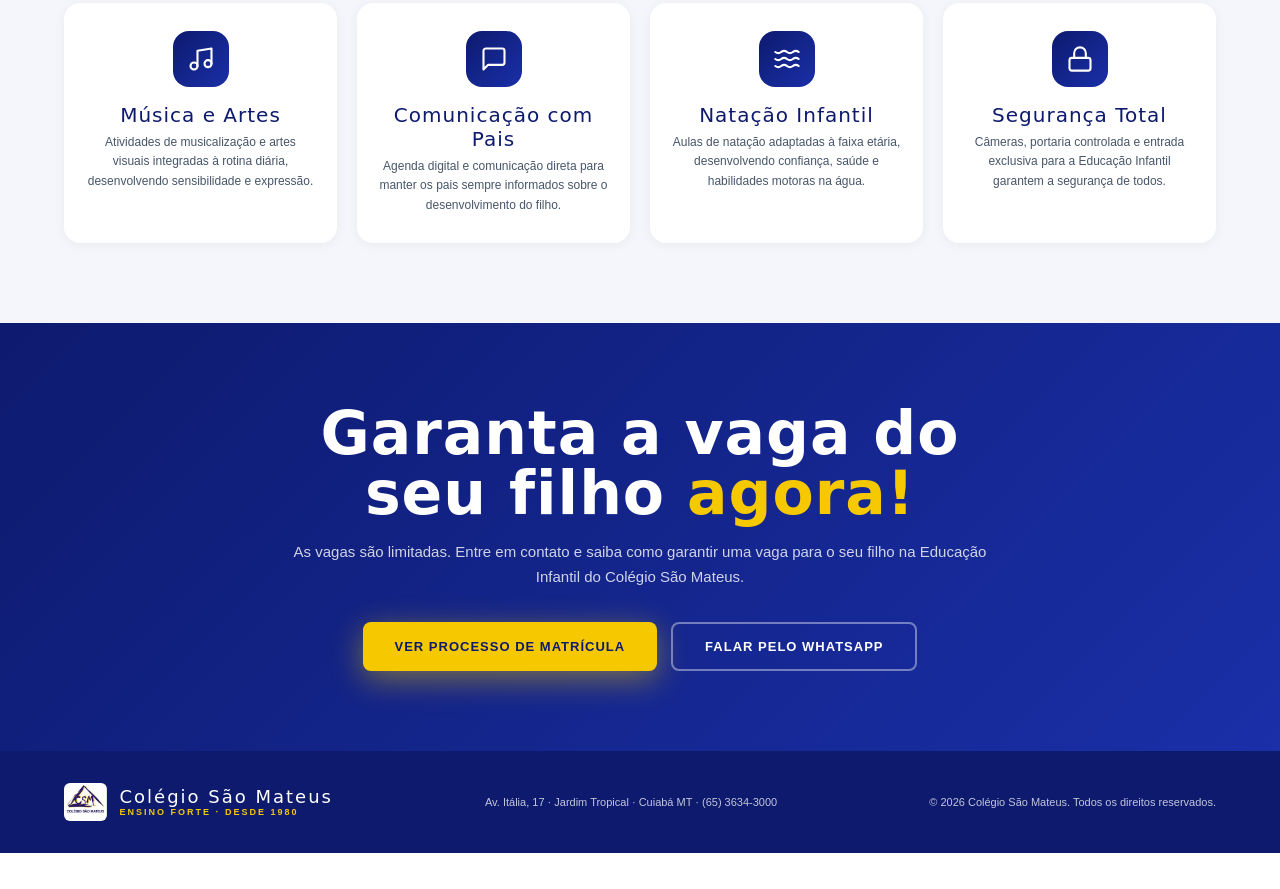
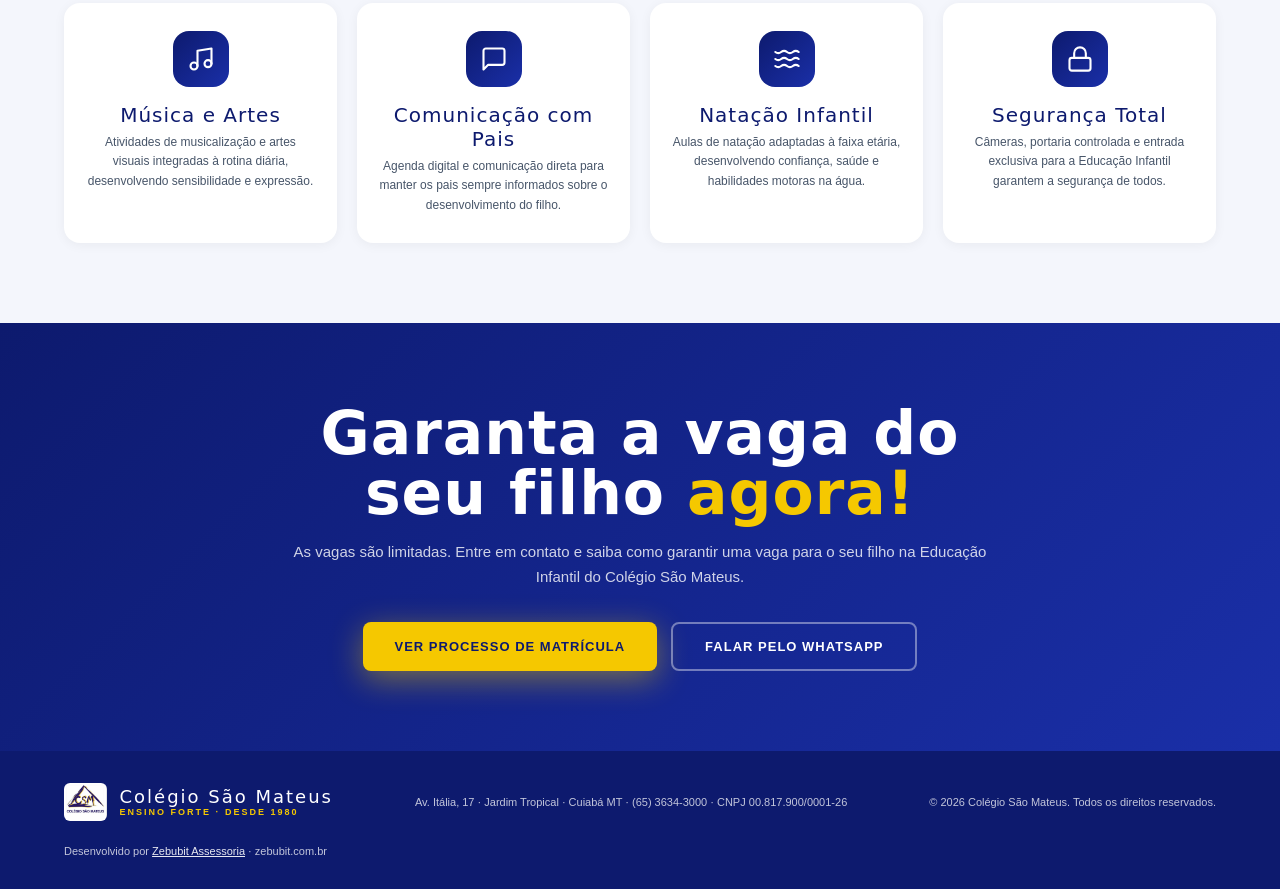
Before and after one commit to zebubit/Colegio-Sao-Mateus, a plain HTML site: page educacao-infantil.html in a window 1280 px wide. Shown: the part 1929-2818 px from the top of the page. Before the commit the page ends 2782 px from the top, so only its background shows below. Drawn offline with Linux system fonts and the light colour scheme.

Commit message:
Rodape: CNPJ do colegio e credito da Zebubit em todas as paginas

```diff
--- a/educacao-infantil.html
+++ b/educacao-infantil.html
@@ -255,8 +255,9 @@ src="https://www.facebook.com/tr?id=1079780578116248&ev=PageView&noscript=1"
       <div class="footer-sub">Ensino Forte · Desde 1980</div>
     </div>
   </div>
-  <p class="footer-copy">Av. Itália, 17 · Jardim Tropical · Cuiabá MT · (65) 3634-3000</p>
+  <p class="footer-copy">Av. Itália, 17 · Jardim Tropical · Cuiabá MT · (65) 3634-3000 · CNPJ 00.817.900/0001-26</p>
   <p class="footer-copy">© 2026 Colégio São Mateus. Todos os direitos reservados.</p>
+  <p class="footer-copy" style="margin-top:8px;">Desenvolvido por <a href="https://zebubit.com.br" target="_blank" rel="noopener noreferrer" style="color:rgba(255,255,255,0.9);text-decoration:underline;">Zebubit Assessoria</a> · zebubit.com.br</p>
 </footer>
 
 </body>
```
Also changed, not shown: ensino-medio.html (+2 -1 lines), fundamental-1.html (+2 -1 lines), fundamental-2.html (+2 -1 lines), matriculas.html (+2 -1 lines), politica-de-privacidade.html (+1 -0 lines), termos-de-uso.html (+1 -0 lines), 1 other file.
